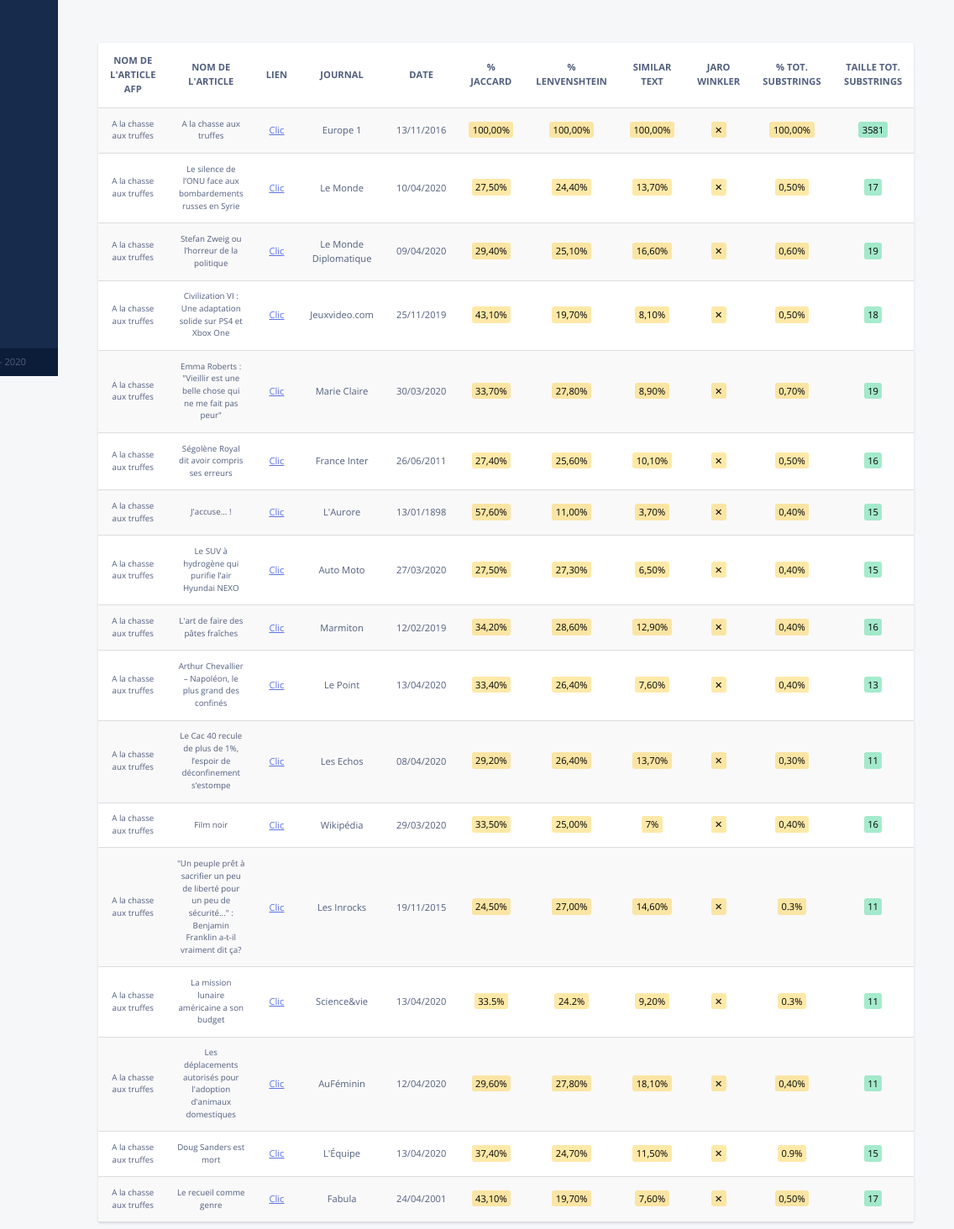
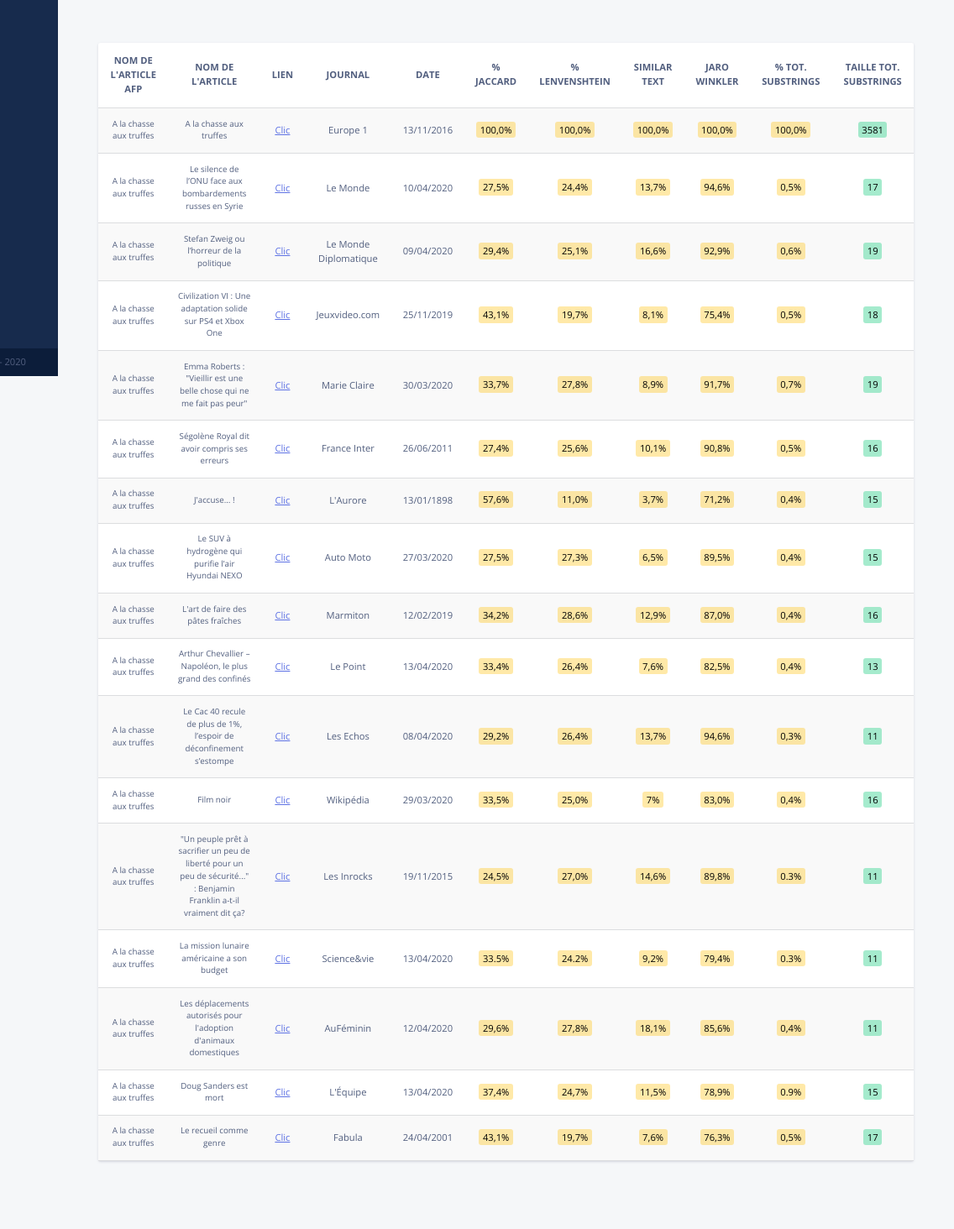
Before and after one commit to NoeFaure/AFP-comparator, a plain HTML site: page examples/etudes/temoin.html in a window 1280 px wide. Shown: the part 352-1816 px from the top of the page at 84% size, 144-1280 px from the left. Drawn offline with nearby package versions, Linux system fonts and the light colour scheme; some packages are replaced by stand-ins of ours.

Commit message:
Etude Temoin - Jaro Winkler

```diff
--- a/examples/etudes/temoin.html
+++ b/examples/etudes/temoin.html
@@ -148,11 +148,11 @@
 								 <td><a href="https://www.europe1.fr/emissions/les-sorties-du-week-end/a-la-chasse-aux-truffes-2898764" target="_blank" class="clic-link">Clic</a></td>
 								 <td>Europe 1</td>
 								 <td>13/11/2016</td>
-								 <td><mark>100,00%</mark></td>
-								 <td><mark>100,00%</mark></td>
-								 <td><mark>100,00%</mark></td>
-								 <td><mark>✕</mark></td>
-								 <td><mark>100,00%</mark></td>
+								 <td><mark>100,0%</mark></td>
+								 <td><mark>100,0%</mark></td>
+								 <td><mark>100,0%</mark></td>
+								 <td><mark>100,0%</mark></td>
+								 <td><mark>100,0%</mark></td>
 								 <td><mark class="valid-index">3581
 										</mark>
 								 </td>
@@ -163,11 +163,11 @@
 								 <td><a href="https://www.lemonde.fr/international/article/2020/04/10/le-silence-de-l-onu-face-aux-bombardements-russes-en-syrie_6036257_3210.html" target="_blank" class="clic-link">Clic</a></td>
 								 <td>Le Monde</td>
 								 <td>10/04/2020</td>
-								 <td><mark>27,50%</mark></td>
-								 <td><mark>24,40%</mark></td>
-								 <td><mark>13,70%</mark></td>
-								 <td><mark>✕</mark></td>
-								 <td><mark>0,50%</mark></td>
+								 <td><mark>27,5%</mark></td>
+								 <td><mark>24,4%</mark></td>
+								 <td><mark>13,7%</mark></td>
+								 <td><mark>94,6%</mark></td>
+								 <td><mark>0,5%</mark></td>
 								 <td><mark class="valid-index">17
 										</mark>
 								 </td>
@@ -178,11 +178,11 @@
 								 <td><a href="https://www.monde-diplomatique.fr/2020/04/BURLAUD/61598" target="_blank" class="clic-link">Clic</a></td>
 								 <td>Le Monde Diplomatique</td>
 								 <td>09/04/2020</td>
-								 <td><mark>29,40%</mark></td>
-								 <td><mark>25,10%</mark></td>
-								 <td><mark>16,60%</mark></td>
-								 <td><mark>✕</mark></td>
-								 <td><mark>0,60%</mark></td>
+								 <td><mark>29,4%</mark></td>
+								 <td><mark>25,1%</mark></td>
+								 <td><mark>16,6%</mark></td>
+								 <td><mark>92,9%</mark></td>
+								 <td><mark>0,6%</mark></td>
 								 <td><mark class="valid-index">19
 										</mark>
 								 </td>
@@ -193,11 +193,11 @@
 								 <td><a href="http://www.jeuxvideo.com/test/1149878/civilization-vi-une-adaptation-solide-sur-ps4-et-xbox-one.htm" target="_blank" class="clic-link">Clic</a></td>
 								 <td>Jeuxvideo.com</td>
 								 <td>25/11/2019</td>
-								 <td><mark>43,10%</mark></td>
-								 <td><mark>19,70%</mark></td>
-								 <td><mark>8,10%</mark></td>
-								 <td><mark>✕</mark></td>
-								 <td><mark>0,50%</mark></td>
+								 <td><mark>43,1%</mark></td>
+								 <td><mark>19,7%</mark></td>
+								 <td><mark>8,1%</mark></td>
+								 <td><mark>75,4%</mark></td>
+								 <td><mark>0,5%</mark></td>
 								 <td><mark class="valid-index">18
 										</mark>
 								 </td>
@@ -208,11 +208,11 @@
 								 <td><a href="https://www.marieclaire.fr/interview-beaute-emma-roberts,1341107.asp" target="_blank" class="clic-link">Clic</a></td>
 								 <td>Marie Claire</td>
 								 <td>30/03/2020</td>
-								 <td><mark>33,70%</mark></td>
-								 <td><mark>27,80%</mark></td>
-								 <td><mark>8,90%</mark></td>
-								 <td><mark>✕</mark></td>
-								 <td><mark>0,70%</mark></td>
+								 <td><mark>33,7%</mark></td>
+								 <td><mark>27,8%</mark></td>
+								 <td><mark>8,9%</mark></td>
+								 <td><mark>91,7%</mark></td>
+								 <td><mark>0,7%</mark></td>
 								 <td><mark class="valid-index">19
 										</mark>
 								 </td>
@@ -223,11 +223,11 @@
 								 <td><a href="https://www.franceinter.fr/politique/segolene-royal-dit-avoir-compris-ses-erreurs" target="_blank" class="clic-link">Clic</a></td>
 								 <td>France Inter</td>
 								 <td>26/06/2011</td>
-								 <td><mark>27,40%</mark></td>
-								 <td><mark>25,60%</mark></td>
-								 <td><mark>10,10%</mark></td>
-								 <td><mark>✕</mark></td>
-								 <td><mark>0,50%</mark></td>
+								 <td><mark>27,4%</mark></td>
+								 <td><mark>25,6%</mark></td>
+								 <td><mark>10,1%</mark></td>
+								 <td><mark>90,8%</mark></td>
+								 <td><mark>0,5%</mark></td>
 								 <td><mark class="valid-index">16
 										</mark>
 								 </td>
@@ -238,11 +238,11 @@
 								 <td><a href="http://www.lapres.net/zola.pdf" target="_blank" class="clic-link">Clic</a></td>
 								 <td>L'Aurore</td>
 								 <td>13/01/1898</td>
-								 <td><mark>57,60%</mark></td>
-								 <td><mark>11,00%</mark></td>
-								 <td><mark>3,70%</mark></td>
-								 <td><mark>✕</mark></td>
-								 <td><mark>0,40%</mark></td>
+								 <td><mark>57,6%</mark></td>
+								 <td><mark>11,0%</mark></td>
+								 <td><mark>3,7%</mark></td>
+								 <td><mark>71,2%</mark></td>
+								 <td><mark>0,4%</mark></td>
 								 <td><mark class="valid-index">15
 										</mark>
 								 </td>
@@ -253,11 +253,11 @@
 								 <td><a href="https://www.auto-moto.com/essais/suv-a-hydrogene-purificateur-air-hyundai-nexo-essai-pov-auto-moto-com-236214.html#item=1" target="_blank" class="clic-link">Clic</a></td>
 								 <td>Auto Moto</td>
 								 <td>27/03/2020</td>
-								 <td><mark>27,50%</mark></td>
-								 <td><mark>27,30%</mark></td>
-								 <td><mark>6,50%</mark></td>
-								 <td><mark>✕</mark></td>
-								 <td><mark>0,40%</mark></td>
+								 <td><mark>27,5%</mark></td>
+								 <td><mark>27,3%</mark></td>
+								 <td><mark>6,5%</mark></td>
+								 <td><mark>89,5%</mark></td>
+								 <td><mark>0,4%</mark></td>
 								 <td><mark class="valid-index">15
 										</mark>
 								 </td>
@@ -268,11 +268,11 @@
 								 <td><a href="https://www.marmiton.org/gestes-et-tours-de-mains/faire-des-pates-fraiches-s3006377.html" target="_blank" class="clic-link">Clic</a></td>
 								 <td>Marmiton</td>
 								 <td>12/02/2019</td>
-								 <td><mark>34,20%</mark></td>
-								 <td><mark>28,60%</mark></td>
-								 <td><mark>12,90%</mark></td>
-								 <td><mark>✕</mark></td>
-								 <td><mark>0,40%</mark></td>
+								 <td><mark>34,2%</mark></td>
+								 <td><mark>28,6%</mark></td>
+								 <td><mark>12,9%</mark></td>
+								 <td><mark>87,0%</mark></td>
+								 <td><mark>0,4%</mark></td>
 								 <td><mark class="valid-index">16
 										</mark>
 								 </td>
@@ -283,11 +283,11 @@
 								 <td><a href="https://www.lepoint.fr/invites-du-point/arthur-chevallier-napoleon-le-plus-grand-des-confines-13-04-2020-2371250_420.php" target="_blank" class="clic-link">Clic</a></td>
 								 <td>Le Point</td>
 								 <td>13/04/2020</td>
-								 <td><mark>33,40%</mark></td>
-								 <td><mark>26,40%</mark></td>
-								 <td><mark>7,60%</mark></td>
-								 <td><mark>✕</mark></td>
-								 <td><mark>0,40%</mark></td>
+								 <td><mark>33,4%</mark></td>
+								 <td><mark>26,4%</mark></td>
+								 <td><mark>7,6%</mark></td>
+								 <td><mark>82,5%</mark></td>
+								 <td><mark>0,4%</mark></td>
 								 <td><mark class="valid-index">13
 										</mark>
 								 </td>
@@ -298,11 +298,11 @@
 								 <td><a href="https://investir.lesechos.fr/marches/actualites/le-cac-40-recule-de-plus-de-1-l-espoir-de-deconfinement-s-estompe-1903829.php" target="_blank" class="clic-link">Clic</a></td>
 								 <td>Les Echos</td>
 								 <td>08/04/2020</td>
-								 <td><mark>29,20%</mark></td>
-								 <td><mark>26,40%</mark></td>
-								 <td><mark>13,70%</mark></td>
-								 <td><mark>✕</mark></td>
-								 <td><mark>0,30%</mark></td>
+								 <td><mark>29,2%</mark></td>
+								 <td><mark>26,4%</mark></td>
+								 <td><mark>13,7%</mark></td>
+								 <td><mark>94,6%</mark></td>
+								 <td><mark>0,3%</mark></td>
 								 <td><mark class="valid-index">11
 										</mark>
 								 </td>
@@ -313,11 +313,11 @@
 								 <td><a href="https://fr.wikipedia.org/wiki/Film_noir" target="_blank" class="clic-link">Clic</a></td>
 								 <td>Wikipédia</td>
 								 <td>29/03/2020</td>
-								 <td><mark>33,50%</mark></td>
-								 <td><mark>25,00%</mark></td>
+								 <td><mark>33,5%</mark></td>
+								 <td><mark>25,0%</mark></td>
 								 <td><mark>7%</mark></td>
-								 <td><mark>✕</mark></td>
-								 <td><mark>0,40%</mark></td>
+								 <td><mark>83,0%</mark></td>
+								 <td><mark>0,4%</mark></td>
 								 <td><mark class="valid-index">16
 										</mark>
 								 </td>
@@ -328,10 +328,10 @@
 								 <td><a href="https://www.lesinrocks.com/2015/11/19/actualite/actualite/un-peuple-pret-a-sacrifier-un-peu-de-liberte-pour-un-peu-de-securite-benjamin-franklin-a-t-il-vraiment-dit-ca" target="_blank" class="clic-link">Clic</a></td>
 								 <td>Les Inrocks</td>
 								 <td>19/11/2015</td>
-								 <td><mark>24,50%</mark></td>
-								 <td><mark>27,00%</mark></td>
-								 <td><mark>14,60%</mark></td>
-								 <td><mark>✕</mark></td>
+								 <td><mark>24,5%</mark></td>
+								 <td><mark>27,0%</mark></td>
+								 <td><mark>14,6%</mark></td>
+								 <td><mark>89,8%</mark></td>
 								 <td><mark>0.3%</mark></td>
 								 <td><mark class="valid-index">11
 										</mark>
@@ -340,13 +340,13 @@
 							<tr>
 								 <td class="name-articles">A la chasse aux truffes</td>
 								 <td class="name-articles">La mission lunaire américaine a son budget</td>
-								 <td><a href="https://www.europe1.fr/emissions/les-sorties-du-week-end/a-la-chasse-aux-truffes-2898764" target="_blank" class="clic-link">Clic</a></td>
+								 <td><a href="https://www.science-et-vie.com/ciel-et-espace/la-mission-lunaire-americaine-a-son-budget-55246" target="_blank" class="clic-link">Clic</a></td>
 								 <td>Science&amp;vie</td>
 								 <td>13/04/2020</td>
 								 <td><mark>33.5%</mark></td>
 								 <td><mark>24.2%</mark></td>
-								 <td><mark>9,20%</mark></td>
-								 <td><mark>✕</mark></td>
+								 <td><mark>9,2%</mark></td>
+								 <td><mark>79,4%</mark></td>
 								 <td><mark>0.3%</mark></td>
 								 <td><mark class="valid-index">11
 										</mark>
@@ -358,11 +358,11 @@
 								 <td><a href="https://www.aufeminin.com/news-societe/les-deplacements-autorises-pour-l-adoption-d-animaux-domestiques-s4011137.html" target="_blank" class="clic-link">Clic</a></td>
 								 <td>AuFéminin</td>
 								 <td>12/04/2020</td>
-								 <td><mark>29,60%</mark></td>
-								 <td><mark>27,80%</mark></td>
-								 <td><mark>18,10%</mark></td>
-								 <td><mark>✕</mark></td>
-								 <td><mark>0,40%</mark></td>
+								 <td><mark>29,6%</mark></td>
+								 <td><mark>27,8%</mark></td>
+								 <td><mark>18,1%</mark></td>
+								 <td><mark>85,6%</mark></td>
+								 <td><mark>0,4%</mark></td>
 								 <td><mark class="valid-index">11
 										</mark>
 								 </td>
@@ -373,10 +373,10 @@
 								 <td><a href="https://www.lequipe.fr/Golf/Actualites/Doug-sanders-est-mort/1126953" target="_blank" class="clic-link">Clic</a></td>
 								 <td>L'Équipe</td>
 								 <td>13/04/2020</td>
-								 <td><mark>37,40%</mark></td>
-								 <td><mark>24,70%</mark></td>
-								 <td><mark>11,50%</mark></td>
-								 <td><mark>✕</mark></td>
+								 <td><mark>37,4%</mark></td>
+								 <td><mark>24,7%</mark></td>
+								 <td><mark>11,5%</mark></td>
+								 <td><mark>78,9%</mark></td>
 								 <td><mark>0.9%</mark></td>
 								 <td><mark class="valid-index">15
 										</mark>
@@ -388,11 +388,11 @@
 								 <td><a href="https://www.fabula.org/acta/document10679.php" target="_blank" class="clic-link">Clic</a></td>
 								 <td>Fabula</td>
 								 <td>24/04/2001</td>
-								 <td><mark>43,10%</mark></td>
-								 <td><mark>19,70%</mark></td>
-								 <td><mark>7,60%</mark></td>
-								 <td><mark>✕</mark></td>
-								 <td><mark>0,50%</mark></td>
+								 <td><mark>43,1%</mark></td>
+								 <td><mark>19,7%</mark></td>
+								 <td><mark>7,6%</mark></td>
+								 <td><mark>76,3%</mark></td>
+								 <td><mark>0,5%</mark></td>
 								 <td><mark class="valid-index">17</mark></td>
 							</tr>
 					 </tbody>
```
Also changed, not shown: examples/etudes/etude1.html (+1 -1 lines), examples/etudes/etude2.html (+1 -1 lines), examples/similarity.html (+1 -1 lines).
